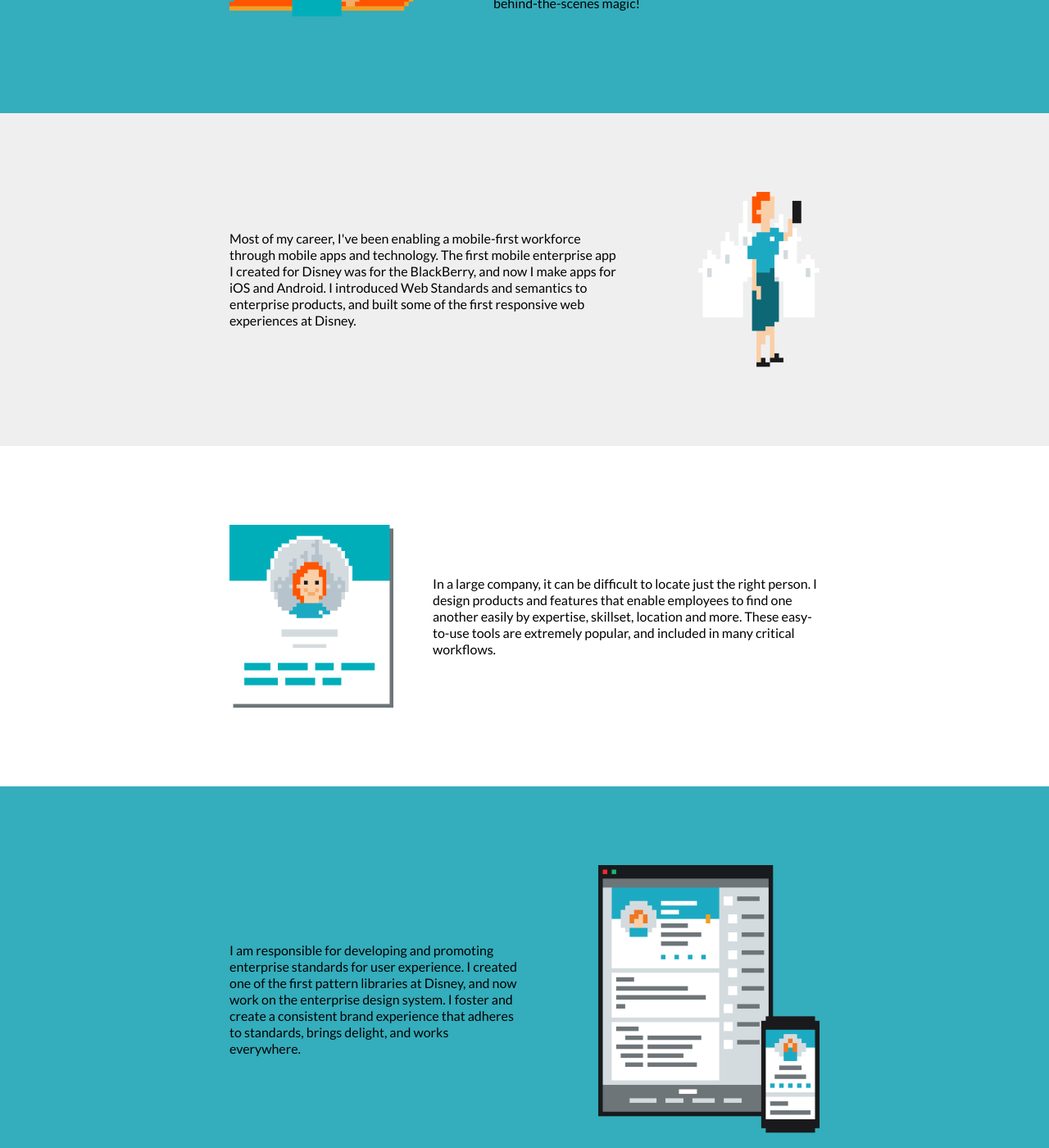
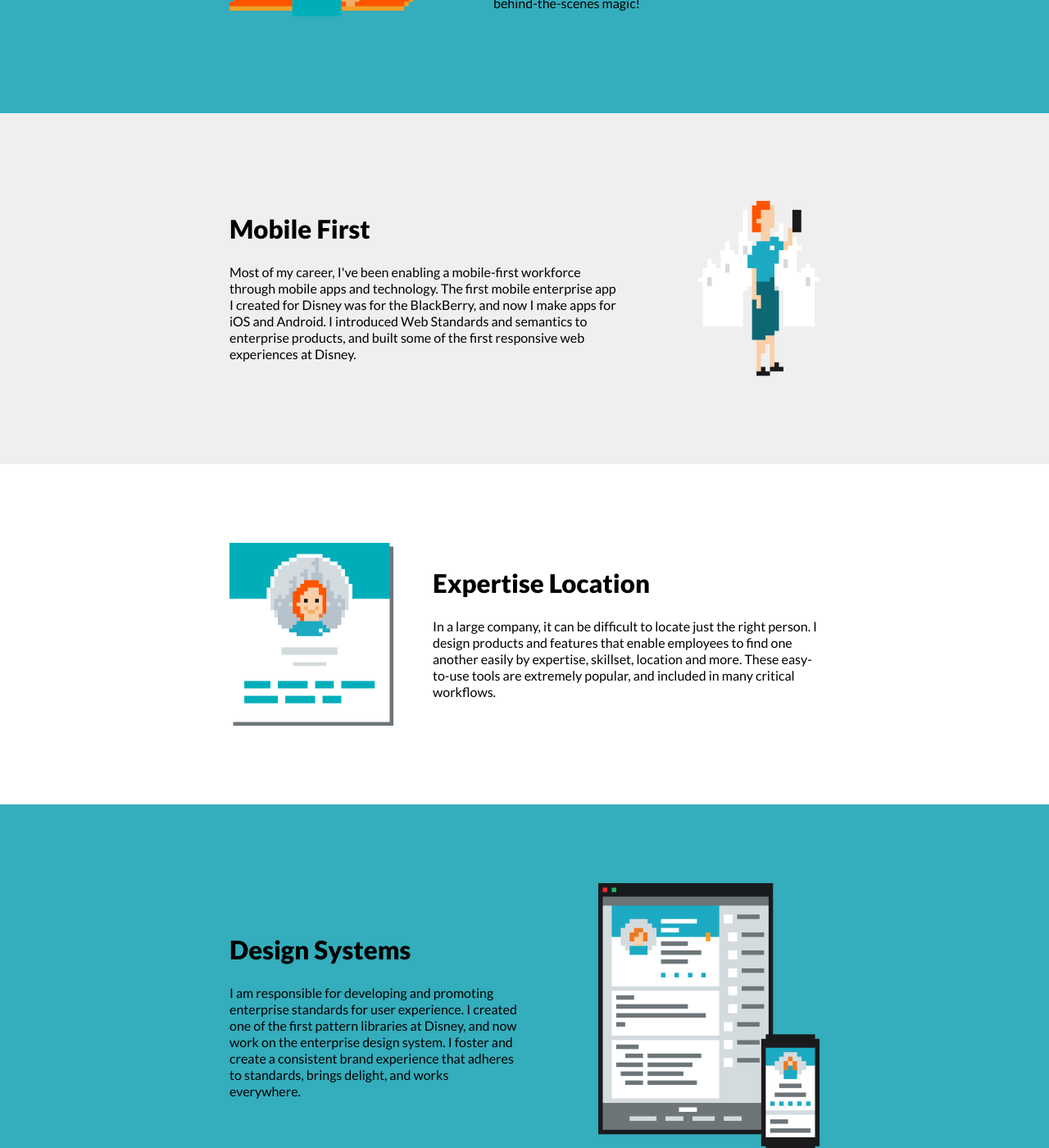
Before and after one commit to simonswiss/kingpixel-demo, a Jekyll site: the page built from work/disney.html, in a window 1280 px wide and 1400 px high, scrolled down 497 px. Shown: the whole window at 82% size. Built offline with Jekyll 4.4.1, drawn with Linux system fonts in a browser that asks for light colours.

Commit message:
adds headings to work page

```diff
--- a/work/disney.html
+++ b/work/disney.html
@@ -27,6 +27,7 @@ title: Disney
             <img alt="Original pixel art illustration of a disney cast member taking a selfie" src="/images/castlepic.png" width="148" height="214">
         </div>
         <div class="copy">
+            <h3>Mobile First</h3>
             <p>Most of my career, I've been enabling a mobile-first workforce through mobile apps and technology. The first mobile enterprise app I created for Disney was for the BlackBerry, and now I make apps for iOS and Android. I introduced Web Standards and semantics to enterprise products, and built some of the first responsive web experiences at Disney.</p>
         </div>
     </div>
@@ -38,6 +39,7 @@ title: Disney
             <img alt="Original pixel art illustration of a portion of a profile page" src="/images/expertise.png" width="200" height="223">
         </div>
         <div class="copy">
+            <h3>Expertise Location</h3>
             <p>In a large company, it can be difficult to locate just the right person. I design products and features that enable employees to find one another easily by expertise, skillset, location and more. These easy-to-use tools are extremely popular, and included in many critical workflows.</p>
         </div>
     </div>
@@ -49,6 +51,7 @@ title: Disney
             <img alt="Original pixel art illustration of a profile page on 2 different devices." src="/images/screenshots.png" width="270" height="327">
         </div>
         <div class="copy">
+            <h3>Design Systems</h3>
             <p>I am responsible for developing and promoting enterprise standards for user experience. I created one of the first pattern libraries at Disney, and now work on the enterprise design system. I foster and create a consistent brand experience that adheres to standards, brings delight, and works everywhere. </p>
         </div>
     </div>
```
